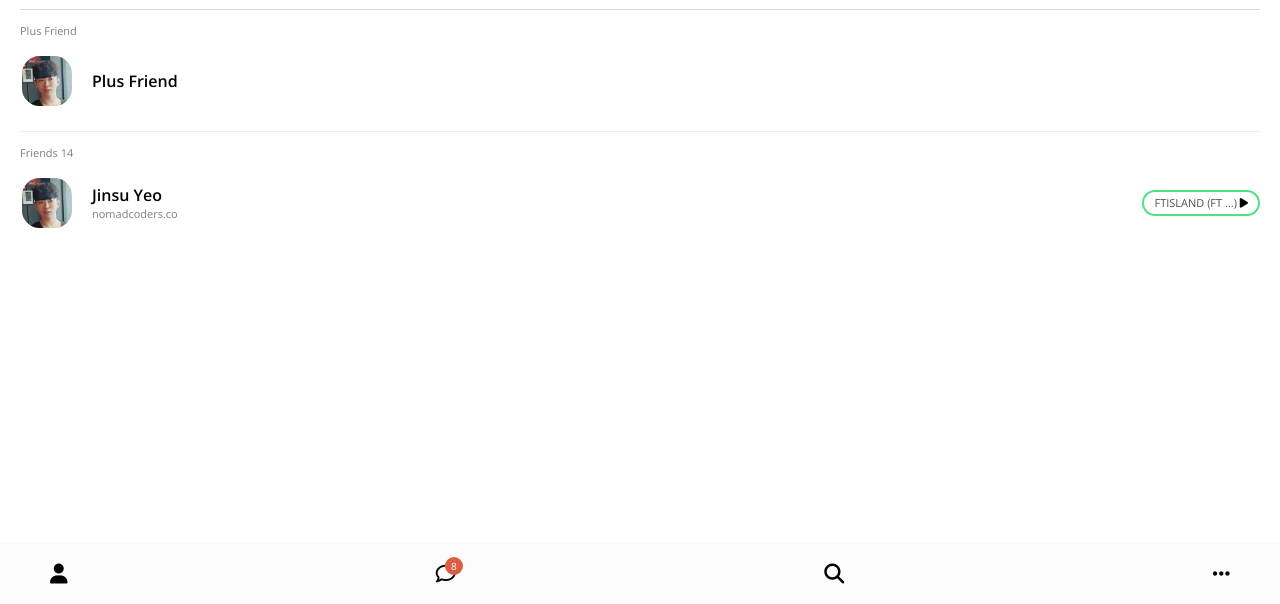
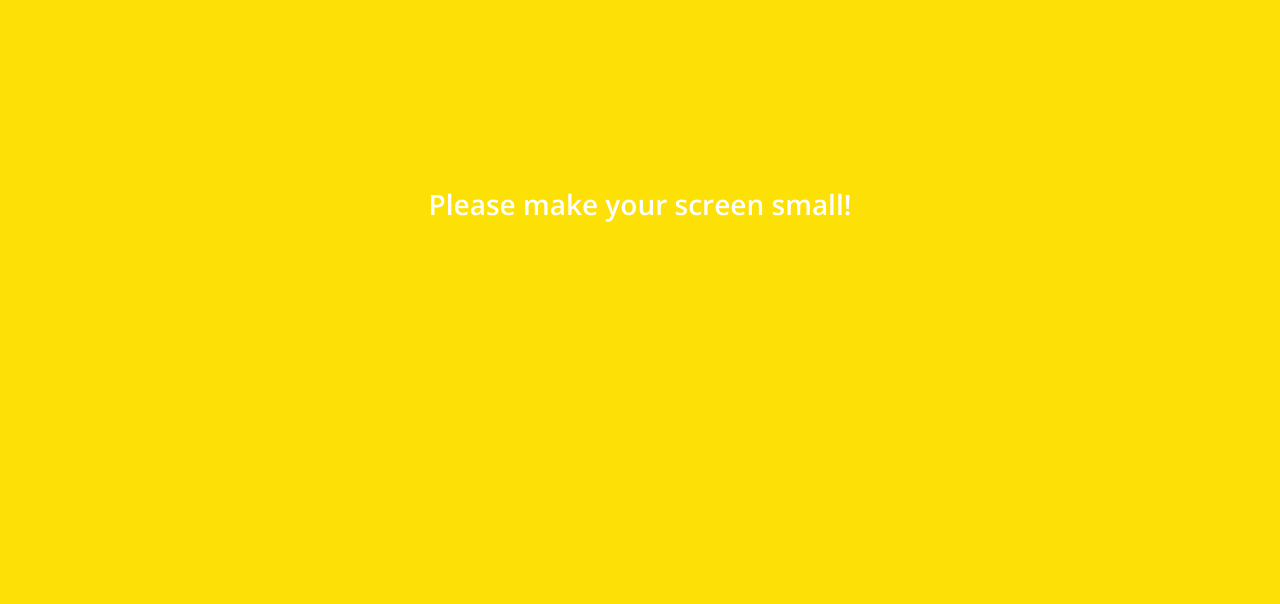
Before and after one commit to JinsuYeo/kakao-clone-v2, a plain HTML site: page friends.html in a window 1280 px wide. Shown: the part 196-800 px from the top of the page. Drawn offline with nearby package versions, Linux system fonts and the light colour scheme.

Commit message:
Last changes

```diff
--- a/css/chat.css
+++ b/css/chat.css
@@ -131,11 +131,25 @@
   align-self: flex-end;
 }
 
+@keyframes spin {
+  from {
+    transform: none;
+  }
+  to {
+    transform: rotateY(1turn);
+  }
+}
+
 .incoming-message img {
   width: 30px;
+  height: 30px;
   border-radius: 15px;
   margin-right: 6px;
   align-self: center;
+  box-shadow: rgba(50, 50, 93, 0.25) 0px 13px 27px -5px,
+    rgba(0, 0, 0, 0.3) 0px 8px 16px -8px,
+    rgba(0, 0, 0, 0.024) 0px -6px 16px -6px;
+  animation: spin 1s linear infinite;
 }
 
 .incoming-message .message__timestamp {
@@ -192,4 +206,35 @@
   background-color: white;
   box-shadow: 0 18px 36px -18px rgba(0, 0, 0, 0.3),
     0 -12px 36px -8px rgba(0, 0, 0, 0.025);
+  z-index: 2;
 }
+
+@keyframes incomingAnim {
+  from {
+    opacity: 0;
+    transform: translateX(-200px);
+  }
+  to {
+    opacity: 1;
+    transform: none;
+  }
+}
+
+.incoming-message {
+  animation: incomingAnim 0.5s ease-out forwards;
+}
+
+@keyframes sentAnimation {
+  from {
+    opacity: o;
+    transform: translateX(200px);
+  }
+  to {
+    opacity: 1;
+    transform: none;
+  }
+}
+
+.sent-message {
+  animation: sentAnimation 0.5s ease-out forwards;
+}
--- a/css/friend.css
+++ b/css/friend.css
@@ -7,12 +7,14 @@
 
 .friend .friend__avatar {
   width: 50px;
+  height: 50px;
   border-radius: 35%;
   margin-right: 20px;
 }
 
 .friend__avatar-xl {
   width: 70px;
+  height: 70px;
   border-radius: 35%;
   margin-right: 20px;
 }
--- /dev/null
+++ b/css/mobile.css
@@ -0,0 +1,23 @@
+.bigScreen {
+  position: fixed;
+  width: 100%;
+  height: 100%;
+  top: 0;
+  left: 0;
+  background-color: #fce006;
+  justify-content: center;
+  align-items: center;
+  font-weight: 600;
+  color: white;
+  font-size: 28px;
+  text-align: center;
+  padding: 0px 20px;
+  display: none;
+  z-index: 4;
+}
+
+@media screen and (min-width: 550px) {
+  .bigScreen {
+    display: flex;
+  }
+}
--- a/css/nav-bar.css
+++ b/css/nav-bar.css
@@ -33,3 +33,18 @@
   align-items: center;
   border-radius: 50%;
 }
+
+@keyframes showNavBar {
+  from {
+    transform: translateY(80px);
+  }
+  to {
+    transform: none;
+  }
+}
+
+.nav {
+  transform: translateY(80px);
+  animation: showNavBar 0.5s ease-out forwards;
+  animation-delay: 0.5s;
+}
--- a/css/styles.css
+++ b/css/styles.css
@@ -8,7 +8,7 @@
 @import "more.css";
 @import "settings.css";
 @import "chat.css";
-
+@import "mobile.css";
 * {
   box-sizing: border-box;
 }
@@ -25,3 +25,18 @@ a {
   color: inherit;
   text-decoration: none;
 }
+
+@keyframes fadeIn {
+  from {
+    opacity: 0;
+    transform: translateY(50px);
+  }
+  to {
+    opacity: 1;
+    transform: none;
+  }
+}
+
+main {
+  animation: fadeIn 0.5s ease-in-out;
+}
--- a/friends.html
+++ b/friends.html
@@ -54,7 +54,7 @@
         <div class="friends__friend friend">
           <div class="friend__column">
             <img
-              src="images/avatar.jpg"
+              src="images/PlusFriend.png"
               alt=""
               class="g-avatar friend__avatar"
             />
@@ -69,13 +69,13 @@
         <li class="friends__friend friend">
           <div class="friend__column">
             <img
-              src="images/avatar.jpg"
+              src="images/BestFriend.jpg"
               alt=""
               class="g-avatar friend__avatar"
             />
             <div class="friend__content">
-              <span class="friend__name">Jinsu Yeo</span>
-              <span class="friend__status">nomadcoders.co</span>
+              <span class="friend__name">Best Friend</span>
+              <span class="friend__status">news.joins.com</span>
             </div>
           </div>
           <div class="friend__column">
@@ -112,5 +112,8 @@
         </li>
       </ul>
     </nav>
+    <div class="bigScreen">
+      <span class="bigScreen__text">Please make your screen small!</span>
+    </div>
   </body>
 </html>
```
Also changed, not shown: chat.html (+4 -1 lines), find.html (+3 -0 lines), index.html (+4 -1 lines), more.html (+3 -0 lines), settings.html (+3 -0 lines), images/BestFriend.jpg (added), images/PlusFriend.png (added).
